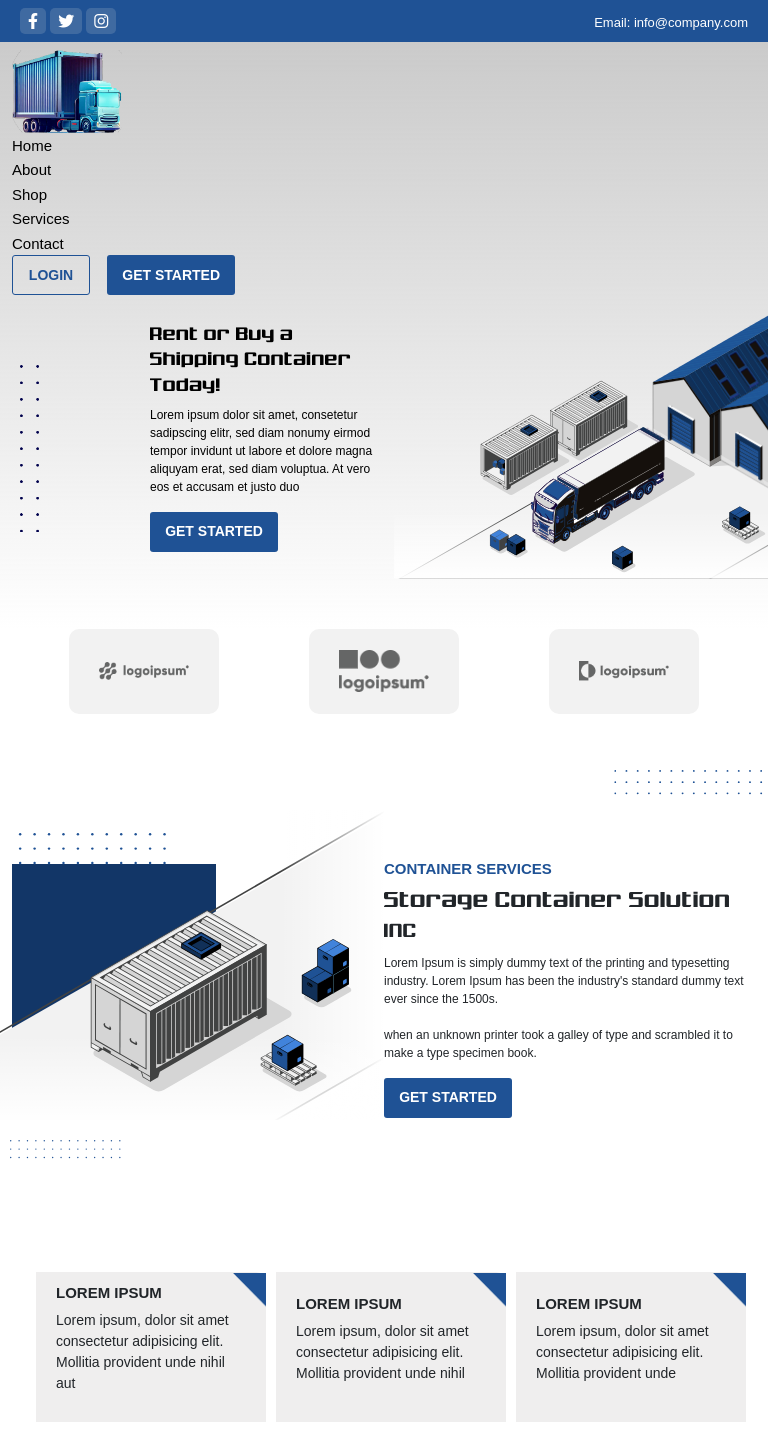
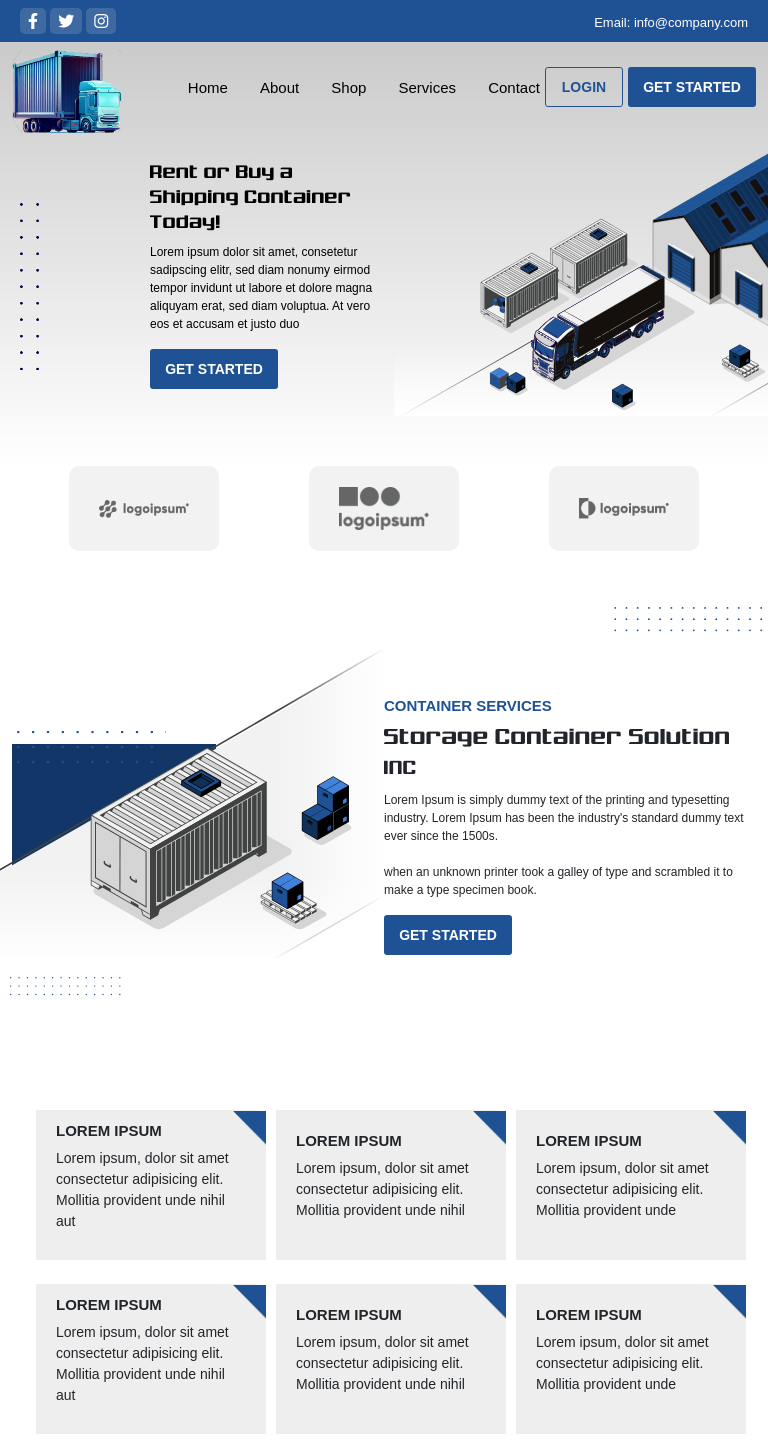
Before and after one commit to Sulaimanst2000/logistics, a PHP site: page / in a window 768 px wide. Shown: the top 1440 px of the page. Run offline with PHP 8.4, Linux system fonts and the light colour scheme.

Commit message:
responsive

```diff
--- a/assets/css/style.css
+++ b/assets/css/style.css
@@ -1101,6 +1101,23 @@ hr {
 
 }
 
+@media only screen and (min-width:768px) and (max-width: 885px){
+    .header-nav-bar{
+        display: flex;
+    }
+    .un-list-ul{
+        display: flex;
+    }
+    .buttons-header {
+        width: 60%;
+    }
+    .container-services::after {
+        top: 150px;
+    }
+    .container-services::before {
+        top: 163px;
+    }
+}
 @media only screen and (max-width: 767px) {
     .header-nav-bar {
         display: flex;
@@ -1234,14 +1251,14 @@ hr {
     .container-services::before {
         width: 26.5%;
         height: 15%;
-        top: 172px;
+        top: 211px;
         left: 1px;
     }
 
     .container-services::after {
         width: 20%;
         height: 3%;
-        top: 164px;
+        top: 203px;
         left: 0;
     }
 
```
